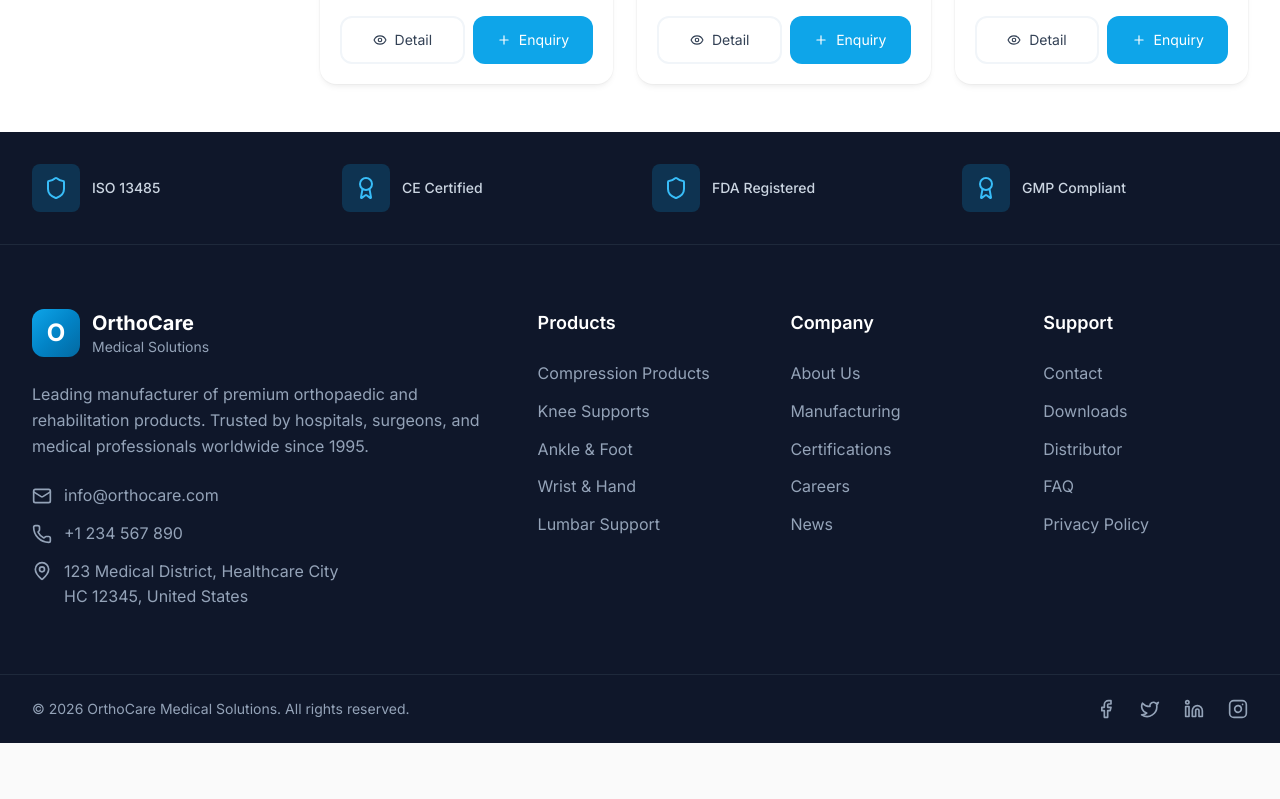
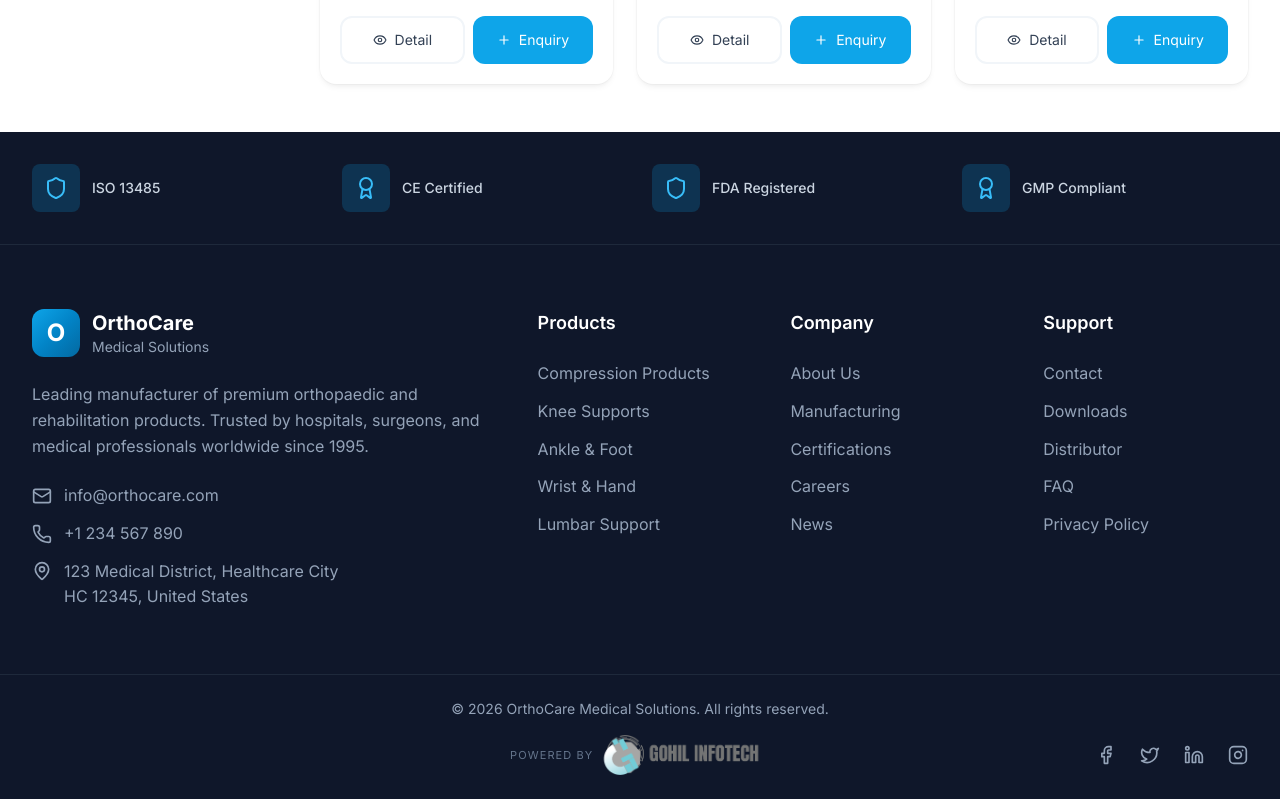
Before and after one commit to gipldevelopers/Ortho-Web, a React app: page /products/therapy in a window 1280 px wide. Shown: the part 2128-2927 px from the top of the page. Before the commit the page ends 2871 px from the top, so only its background shows below. Built offline with nearby package versions, Linux system fonts and the light colour scheme; the HTML template or start-up script is replaced by a standard one.

Commit message:
logo at a footer updaed

```diff
--- a/src/components/Footer.jsx
+++ b/src/components/Footer.jsx
@@ -140,11 +140,29 @@
       {/* Bottom Bar */}
       <div className="border-t border-slate-800">
         <div className="max-w-7xl mx-auto px-4 sm:px-6 lg:px-8 py-6">
-          <div className="flex flex-col md:flex-row items-center justify-between space-y-4 md:space-y-0">
-            <p className="text-slate-400 text-sm">
+          <div className="flex flex-col items-center gap-4">
+            <p className="text-slate-400 text-sm text-center">
               &copy; {new Date().getFullYear()} OrthoCare Medical Solutions. All rights reserved.
             </p>
-            <div className="flex items-center space-x-6">
+            <div className="w-full grid grid-cols-1 md:grid-cols-3 items-center gap-4">
+              <div className="flex items-center justify-center gap-0 text-slate-400 text-sm md:col-start-2 md:justify-self-center">
+                <span className="uppercase tracking-widest text-[11px] text-slate-500">Powered by</span>
+                <a
+                  href="https://gohilinfotech.com/"
+                  target="_blank"
+                  rel="noopener noreferrer"
+                  className="transition duration-200 hover:opacity-90 hover:brightness-110"
+                  aria-label="Gohil Infotech"
+                >
+                  <img
+                    src="/logo/GIPL_Full-Logo-1-e1750248270610-removebg-preview.png"
+                    alt="Gohil Infotech"
+                    className="h-10 w-auto object-contain"
+                    loading="lazy"
+                  />
+                </a>
+              </div>
+              <div className="flex items-center justify-center space-x-6 md:col-start-3 md:justify-self-end">
                 <a href="#" className="text-slate-400 hover:text-medical-400 transition-colors">
                   <Facebook className="w-5 h-5" />
                 </a>
@@ -161,6 +179,7 @@
             </div>
           </div>
         </div>
+      </div>
     </footer>
   );
 }
```
Also changed, not shown: public/logo/GIPL_Full-Logo-1-e1750248270610-removebg-preview.png (added). Lines whose indentation alone changed are shown as unchanged.
